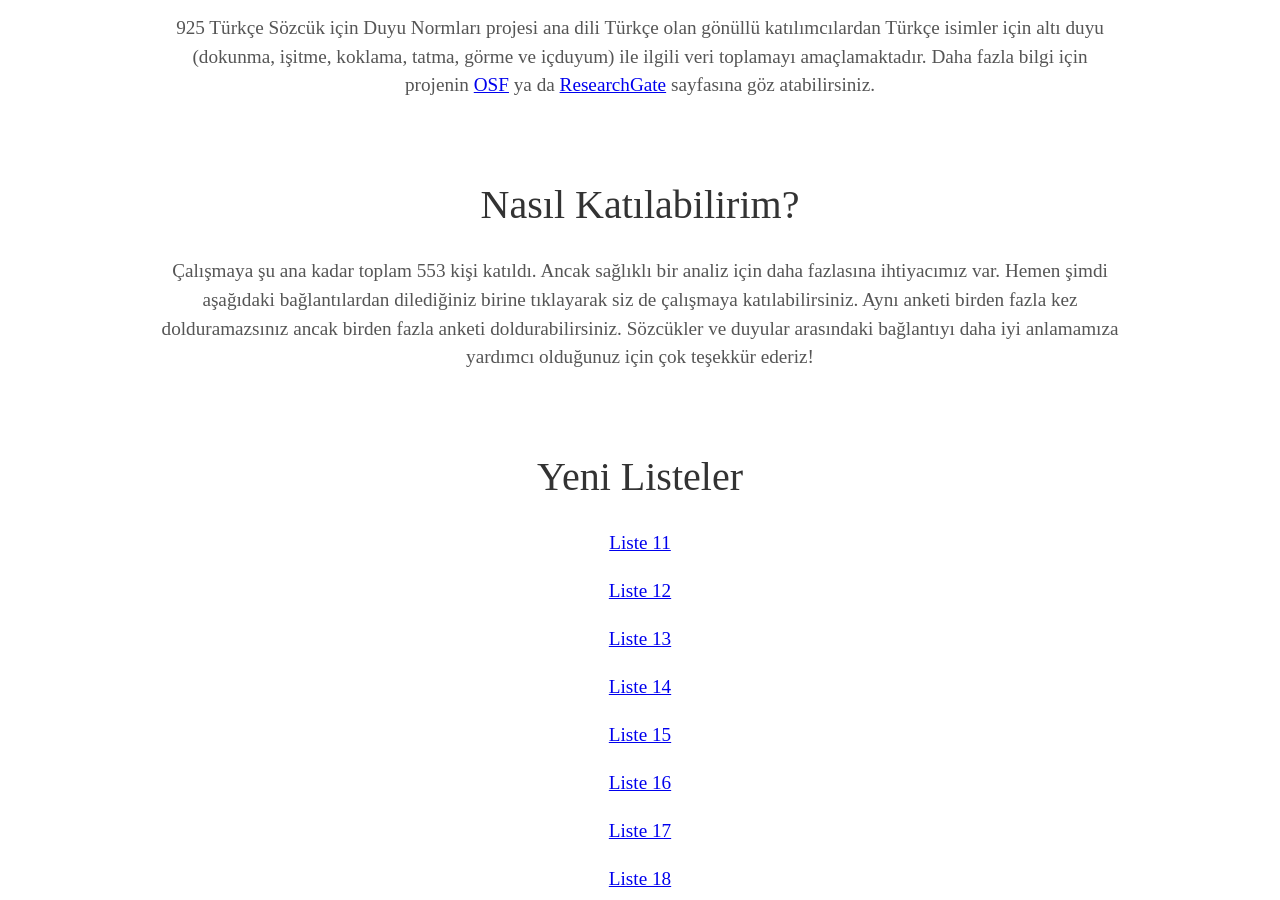
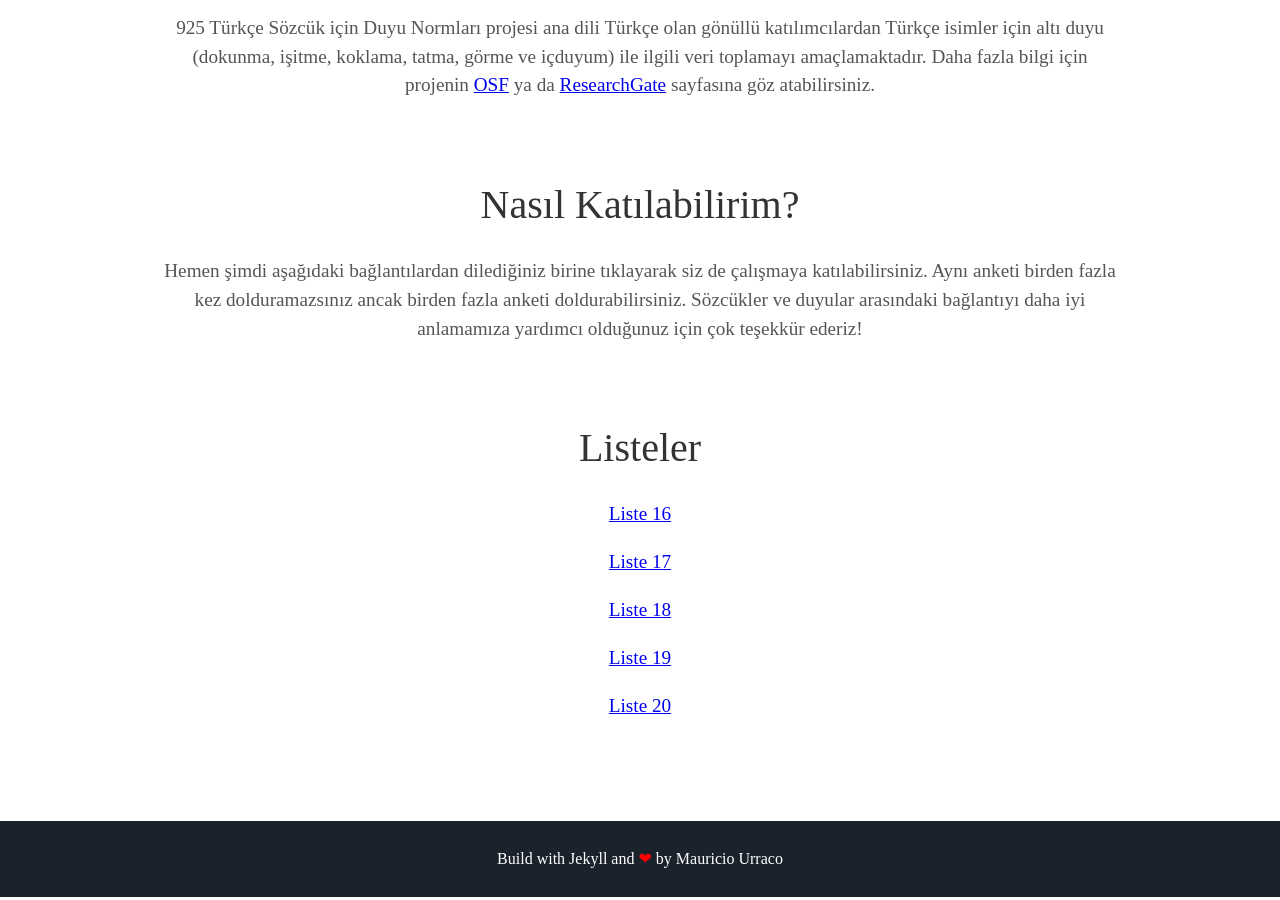
Before and after one commit to 925sozcuk/925sozcuk.github.io, a Jekyll site: the page built from index.html, in a window 1280 px wide and 900 px high, scrolled down 1043 px. Built offline with Jekyll 4.4.1, drawn with Linux system fonts in a browser that asks for light colours; some web fonts are replaced.

Commit message:
Update about.html

```diff
--- a/_includes/about.html
+++ b/_includes/about.html
@@ -6,17 +6,11 @@
    Daha fazla bilgi için projenin <a href="https://osf.io/m34u7/" target="_blank">OSF</a> ya da <a href="https://www.researchgate.net/project/Sensory-Norms-for-925-Turkish-Nouns" target="_blank">ResearchGate</a> sayfasına göz atabilirsiniz.</p>
 
   <h1>Nasıl Katılabilirim?</h1>
-  <p>Çalışmaya şu ana kadar toplam 553 kişi katıldı. Ancak sağlıklı bir analiz için daha fazlasına ihtiyacımız var.
-    Hemen şimdi aşağıdaki bağlantılardan dilediğiniz birine tıklayarak siz de çalışmaya katılabilirsiniz.
+  <p>Hemen şimdi aşağıdaki bağlantılardan dilediğiniz birine tıklayarak siz de çalışmaya katılabilirsiniz.
     Aynı anketi birden fazla kez dolduramazsınız ancak birden fazla anketi doldurabilirsiniz.
     Sözcükler ve duyular arasındaki bağlantıyı daha iyi anlamamıza yardımcı olduğunuz için çok teşekkür ederiz!</p>
 
-  <h1>Yeni Listeler</h1>
-  <p><a href="https://forms.gle/NdoBXWw7rruaLooS9">Liste 11</a></p>
-  <p><a href="https://forms.gle/nsK6PKtEVFxbprsM9">Liste 12</a></p>
-  <p><a href="https://forms.gle/PfcN64fjQvaE2SMeA">Liste 13</a></p>
-  <p><a href="https://forms.gle/k4dc7hSRWcXVYQHy9">Liste 14</a></p>
-  <p><a href="https://forms.gle/HnDY75CvKWbBZJvH7">Liste 15</a></p>
+  <h1>Listeler</h1>
   <p><a href="https://forms.gle/VgCE7fvPC79RuAGK9">Liste 16</a></p>
   <p><a href="https://forms.gle/SsqguBKS615eZHzs6">Liste 17</a></p>
   <p><a href="https://forms.gle/nb3tinVGVhiYydHH9">Liste 18</a></p>
```
